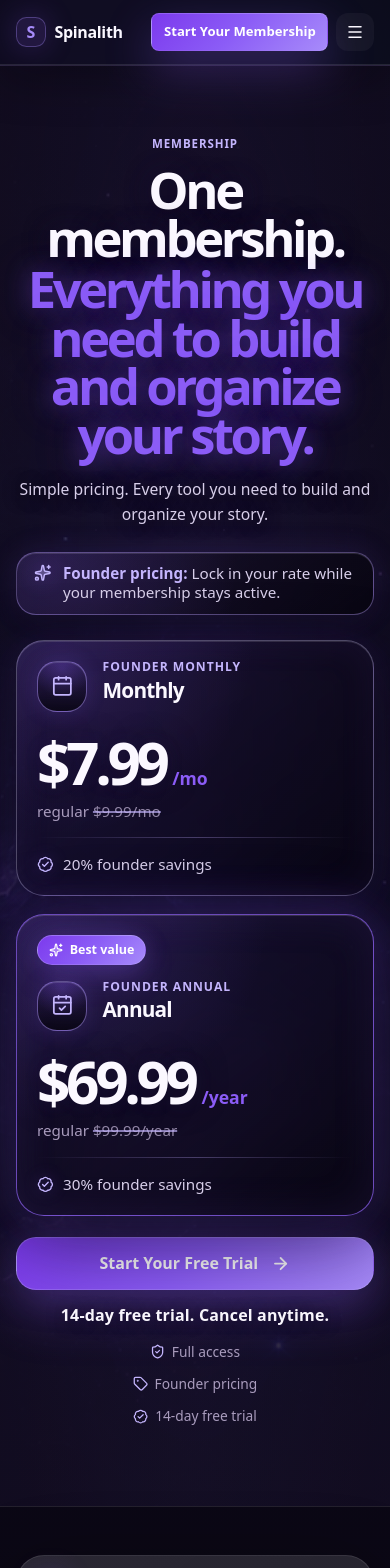
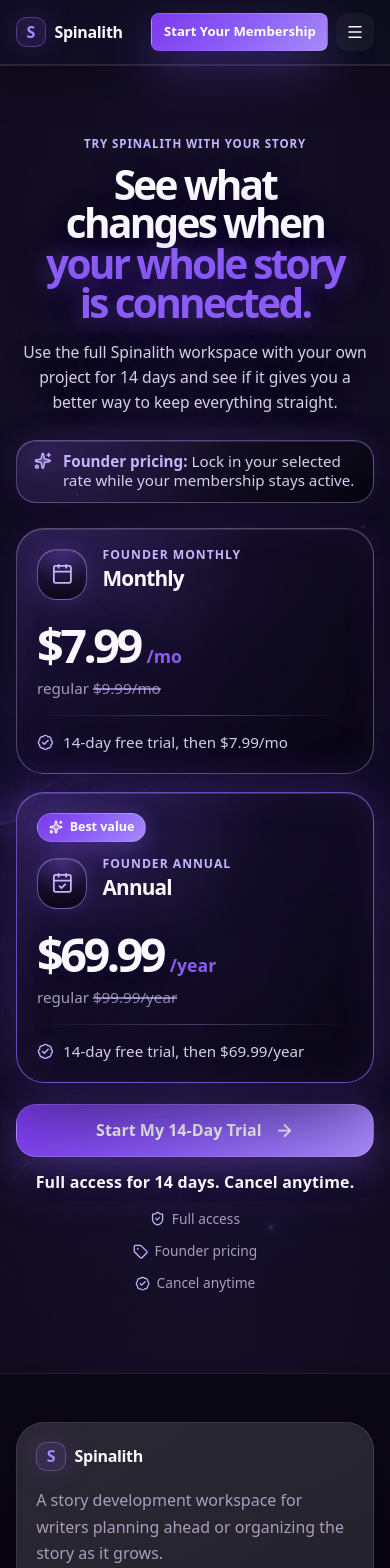
Before and after one commit to dagra27407/spinalith-site, a React (Vite) app: page /pricing in a window 390 px wide. Shown: the top 1568 px of the page. Built offline with nearby package versions, Linux system fonts and the light colour scheme.

Commit message:
Update homepage trial and membership section

```diff
--- a/src/components/home/HomeMembershipSection.tsx
+++ b/src/components/home/HomeMembershipSection.tsx
@@ -7,15 +7,17 @@
  * Homepage membership / pricing / final CTA section.
  *
  * Responsibilities:
- * - Present founder pricing clearly.
- * - Show monthly and annual pricing without implying plan selection on the marketing page.
- * - Highlight the founder discount and annual savings.
+ * - Invite qualified homepage visitors to try Spinalith with their own story.
+ * - Present founder monthly and annual pricing clearly without implying plan selection on the marketing page.
+ * - Make the 14-day full-access trial the immediate next step while keeping post-trial pricing visible.
+ * - Explain the founder-rate lock-in benefit without making discounting the main sales message.
  * - Provide a single CTA to the app account creation flow.
- * - Close the homepage before the footer with a clear membership offer.
+ * - Close the homepage before the footer with a low-friction trial offer.
  *
  * Notes:
  * - Plan selection happens inside the app after account creation.
  * - Pricing cards are informational, not interactive/selectable controls.
+ * - The CTA begins the account creation flow, not Stripe Checkout directly.
  * - Background image asset lives at public/assets/images/home/membership-nebula-backdrop.png.
  */
 
@@ -52,7 +54,7 @@
     price: "$7.99",
     cadence: "/mo",
     regularPrice: "$9.99/mo",
-    savingsLine: "20% founder savings",
+    savingsLine: "14-day free trial, then $7.99/mo",
     Icon: Calendar,
   },
   {
@@ -61,7 +63,7 @@
     price: "$69.99",
     cadence: "/year",
     regularPrice: "$99.99/year",
-    savingsLine: "30% founder savings",
+    savingsLine: "14-day free trial, then $69.99/year",
     badge: "Best value",
     Icon: CalendarCheck,
   },
@@ -72,23 +74,25 @@
     <section className="home-membership" aria-labelledby="home-membership-title">
       <div className="site-container">
         <div className="home-membership__header">
-          <p className="home-membership__kicker">Membership</p>
+          <p className="home-membership__kicker">Try Spinalith with your story</p>
 
           <h2 id="home-membership-title" className="home-membership__title">
-            <span>One membership.</span>
+            <span>See what changes when</span>
             <span className="home-membership__title-accent">
-             Everything you need to build and organize your story.
+              your whole story is connected.
             </span>
           </h2>
 
           <p className="home-membership__lede">
-            Simple pricing. Every tool you need to build and organize your story.
+            Use the full Spinalith workspace with your own project for 14 days and
+            see if it gives you a better way to keep everything straight.
           </p>
 
           <p className="home-membership__discount-pill">
             <Sparkles aria-hidden="true" />
             <span>
-              <strong>Founder pricing:</strong> Lock in your rate while your membership stays active.
+              <strong>Founder pricing:</strong> Lock in your selected rate while
+              your membership stays active.
             </span>
           </p>
         </div>
@@ -157,12 +161,12 @@
             className="home-membership__cta"
             href={COMMON_LINKS.app.startMembership}
           >
-            <span>Start Your Free Trial</span>
+            <span>Start My 14-Day Trial</span>
             <ArrowRight aria-hidden="true" />
           </a>
 
           <p className="home-membership__trial-note">
-            14-day free trial. Cancel anytime.
+            Full access for 14 days. Cancel anytime.
           </p>
 
           <div className="home-membership__trust-row" aria-label="Membership details">
@@ -176,11 +180,10 @@
             </span>
             <span>
               <BadgeCheck aria-hidden="true" />
-              14-day free trial
+              Cancel anytime
             </span>
           </div>
         </div>
-
       </div>
     </section>
   );
--- a/src/styles/page/home/homeMembership.css
+++ b/src/styles/page/home/homeMembership.css
@@ -128,7 +128,7 @@
   max-width: 11em;
   margin: 0;
   color: var(--color-text-primary);
-  font-size: clamp(3rem, 5.7vw, 6.2rem);
+  font-size: clamp(2.4rem, 4.56vw, 4.96rem);
   font-weight: 900;
   line-height: 0.96;
   letter-spacing: -0.073em;
@@ -350,7 +350,7 @@
 
 .home-membership__price {
   color: var(--color-text-primary);
-  font-size: clamp(3.25rem, 5vw, 5.15rem);
+  font-size: clamp(2.6rem, 4vw, 4.12rem);
   font-weight: 900;
   line-height: 0.9;
   letter-spacing: -0.075em;
@@ -523,7 +523,7 @@
   }
 
   .home-membership__title {
-    font-size: clamp(2.8rem, 9vw, 5rem);
+    font-size: clamp(2.24rem, 7.2vw, 4rem);
   }
 
   .home-membership__cards {
@@ -550,7 +550,7 @@
   }
 
   .home-membership__title {
-    font-size: clamp(2.6rem, 13vw, 3.75rem);
+    font-size: clamp(2.08rem, 10.4vw, 3rem);
     letter-spacing: -0.067em;
   }
 
@@ -581,7 +581,7 @@
   }
 
   .home-membership__price {
-    font-size: clamp(3.05rem, 15vw, 4.2rem);
+    font-size: clamp(2.44rem, 12vw, 3.36rem);
   }
 
   .home-membership__cta {
```
